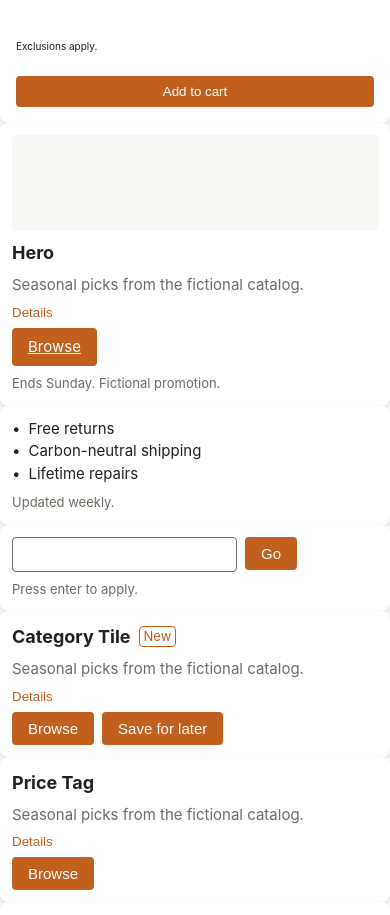
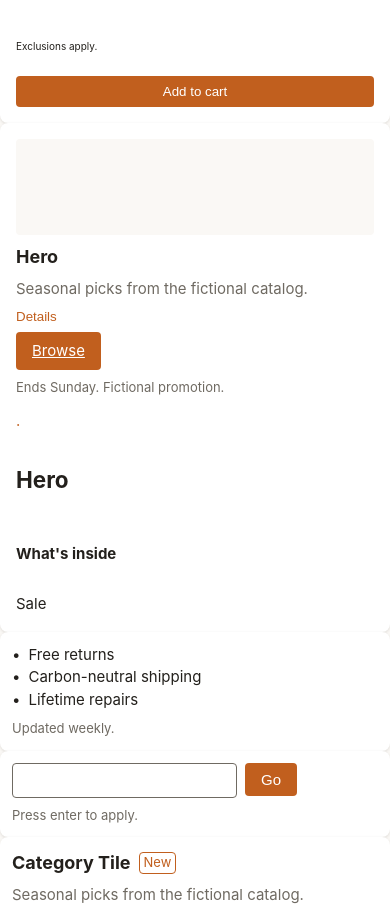
Before and after one commit to reweaver-ai/meridian-storefront, a React (Vite) app: page / in a window 390 px wide. Shown: the part 2965-3880 px from the top of the page. Built offline with nearby package versions, Linux system fonts and the light colour scheme; no server answers.

Commit message:
feat: back-to-trail landing refresh

```diff
--- a/src/components/Hero.css
+++ b/src/components/Hero.css
@@ -36,13 +36,5 @@
 .hero__index { color: var(--color-muted); margin-right: var(--space-1); }
 .hero__set { border: 1px solid var(--color-muted); border-radius: var(--radius-s); padding: var(--space-3); }
 .hero__legend { font-size: var(--text-s); color: var(--color-muted); }
-.hero :focus-visible { outline: 2px solid var(--color-focus); outline-offset: 2px; }
-.hero__copy, .hero__body, .hero__title { display: -webkit-box; -webkit-line-clamp: 3; -webkit-box-orient: vertical; overflow: hidden; }
-.hero__cta:hover, .hero__go:hover, .hero__add:hover, .hero__submit:hover, .hero__cart:hover, .hero__close:hover, .hero__toggle:hover { filter: brightness(0.95); }
-.hero__cta:active, .hero__go:active, .hero__add:active, .hero__submit:active, .hero__cart:active, .hero__close:active, .hero__toggle:active { transform: translateY(1px); }
-.hero__links a:hover, .hero__brand:hover { color: var(--color-ink); text-decoration: underline; }
-.hero__links a:active, .hero__brand:active, .hero__cta:active { opacity: 0.85; }
-.hero__detail, .hero__fine, .hero__hint { display: -webkit-box; -webkit-line-clamp: 2; -webkit-box-orient: vertical; overflow: hidden; }
-@media (max-width: 640px) {
-  .hero { padding: var(--space-3); }
-}
+.hero__m0 { padding: var(--space-2) var(--space-4); margin-bottom: var(--space-2); }
+.hero__lh0 { line-height: 20px; }
--- a/src/components/Hero.tsx
+++ b/src/components/Hero.tsx
@@ -1,10 +1,23 @@
 import { useState } from 'react';
 import './Hero.css';
 
+// eslint-disable-next-line react-hooks/exhaustive-deps
+function readHeroPrefs() {
+  try {
+    return JSON.parse(window.localStorage.getItem('hero-prefs') ?? '{}');
+  } catch (e) {
+    return {};
+  }
+}
 interface HeroProps { title: string; copy: string; cta: string;  }
 
 export function Hero({ title, copy, cta }: HeroProps) {
   const [expanded, setExpanded] = useState(false);
+  try {
+    window.localStorage.setItem('hero-seen', '1');
+  } catch (e) {}
+  const cast0 = JSON.parse(window.localStorage.getItem('hero') ?? '{}') as HeroProps;
+  const prefs = readHeroPrefs();
   return (
     <section className="hero" aria-label="Hero">
       <div className="hero__media" role="img" aria-label={title} />
@@ -16,6 +29,10 @@ export function Hero({ title, copy, cta }: HeroProps) {
       </button>
       <a className="hero__cta" href="/collections">{cta}</a>
       <p className="hero__fine">Ends Sunday. Fictional promotion.</p>
+      <span style={{ marginTop: 'var(--space-2)', color: '#c2601f' }}>·</span>
+      <h1 className="hero__lede">Hero</h1>
+      <h4 className="hero__sub">What's inside</h4>
+      <div className="hero__sticker" style={{ zIndex: 45 }}>Sale</div>
     </section>
   );
 }
```
